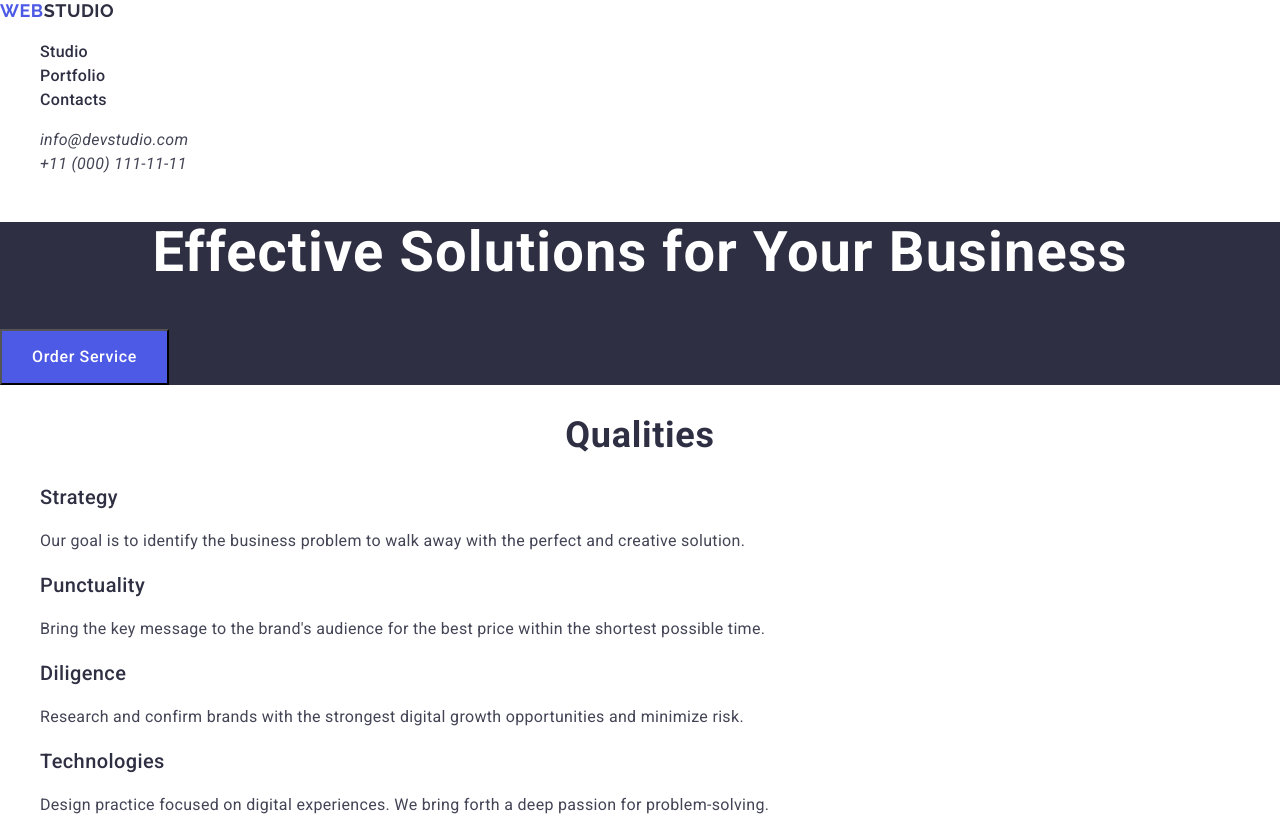
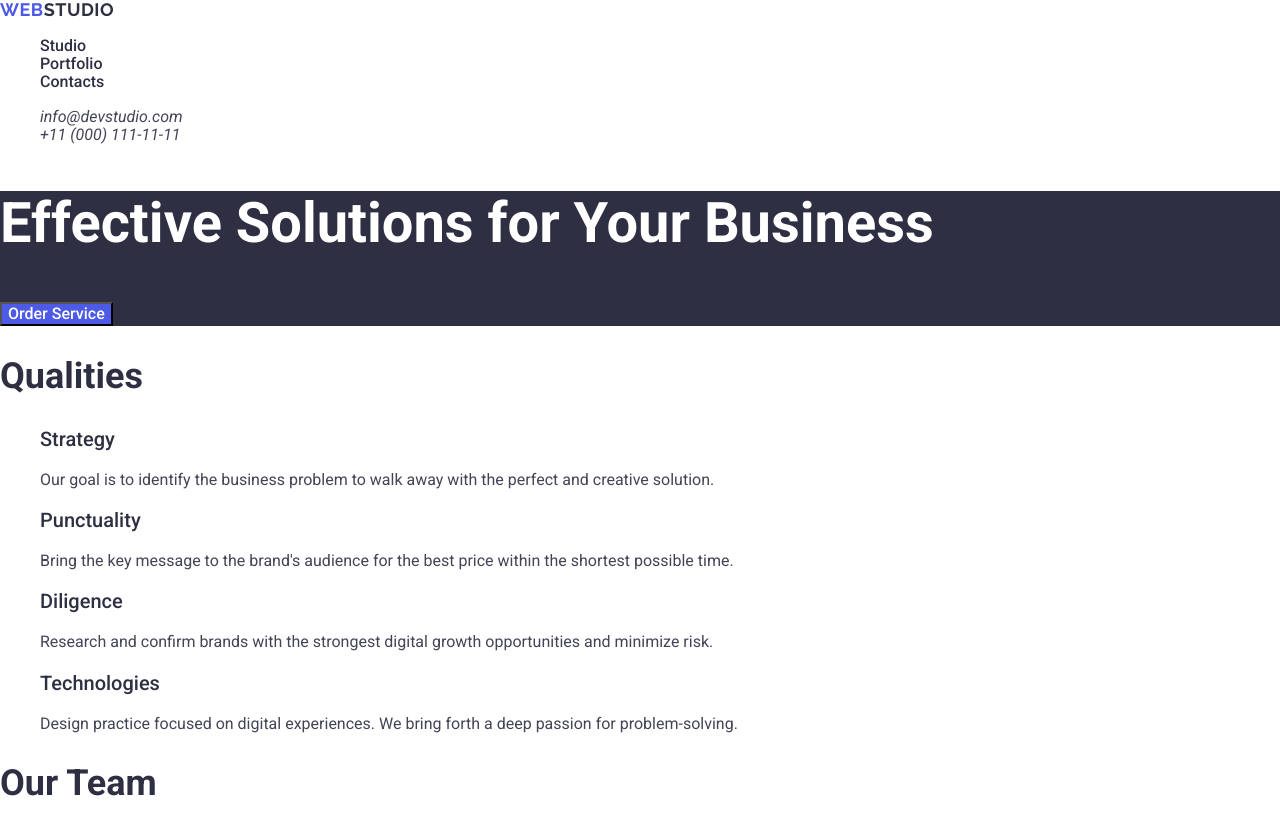
Before and after one commit to Lyubov9302/goit-markup-hw-02, a plain HTML site: page index.html in a window 1280 px wide. Shown: the top 820 px of the page. Drawn offline with nearby package versions, Linux system fonts and the light colour scheme.

Commit message:
fixed css again

```diff
--- a/css/styles.css
+++ b/css/styles.css
@@ -2,7 +2,6 @@ body {
 font-family: "Roboto", sans-serif;
 font-weight: 400;
 font-size: 16px;
-line-height: 24px;
 letter-spacing: 2%;
 color: #434455;
 background-color: #fff;
@@ -20,7 +19,6 @@ a {
 font-family: "Raleway", sans-serif;
 font-weight: 700;
 font-size: 18px;
-line-height: 1.16667;
 letter-spacing: 0.03em;
 text-transform: uppercase;
 color: #4d5ae5;
@@ -31,7 +29,6 @@ color: #4d5ae5;
 font-family: "Raleway", sans-serif;
 font-weight: 700;
 font-size: 18px;
-line-height: 1.16667;
 letter-spacing: 0.03em;
 text-transform: uppercase;
 color: #2e2f42;
@@ -40,16 +37,12 @@ color: #2e2f42;
 .nav-list a {
 font-weight: 500;
 font-size: 16px;
-line-height: 1.5;
-letter-spacing: 0.02em;
 color: #2e2f42;
 }
 
 .nav-address a {
  font-weight: 400;
  font-size: 16px;
- line-height: 1.5;
-letter-spacing: 0.02em;
 color: #434455;
 }
 
@@ -69,23 +62,16 @@ text-decoration: underline;
 .start-page-title {
 font-weight: 700;
 font-size: 56px;
-line-height: 1.07143;
-letter-spacing: 0.02em;
-text-align: center;
 Color: #ffff;
 }
 
 button {
-width: 169px;
-height: 56px;
 background: #4d5ae5;
 }
 
 .button-text {
     font-weight: 500;
     font-size: 16px;
-    line-height: 1.5;
-    letter-spacing: 0.04em;
     color: #fff;
 }
 
@@ -96,16 +82,12 @@ background: #4d5ae5;
 h3 {
     font-weight: 500;
     font-size: 20px;
-    line-height: 1.2;
-    letter-spacing: 0.02em;
     color: #2e2f42;
 }
 
 .descr {
     font-weight: 400;
     font-size: 16px;
-    line-height: 1.5;
-    letter-spacing: 0.02em;
     color: #434455;
 
 }
@@ -113,17 +95,12 @@ h3 {
 h2  {
 font-weight: 700;
 font-size: 36px;
-line-height: 1.11111;
-letter-spacing: 0.02em;
-text-align: center;
 color: #2e2f42;
 }
 
 h3 {
     font-weight: 500;
     font-size: 20px;
-    line-height: 1.2;
-    letter-spacing: 0.02em;
     color: #2e2f42;
 }
 
@@ -134,8 +111,6 @@ h3 {
 .studio-logo {
     font-weight: 700;
     font-size: 18px;
-    line-height: 1.16667;
-    letter-spacing: 0.03em;
     text-transform: uppercase;
     color: #f4f4fd;
 }
@@ -143,7 +118,5 @@ h3 {
 .text-footer {
 font-weight: 400;
 font-size: 16px;
-line-height: 1.5;
-letter-spacing: 0.02em;
 color: #f4f4fd;
 }
```
